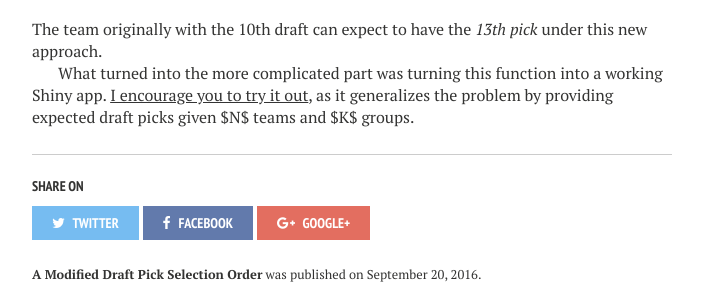
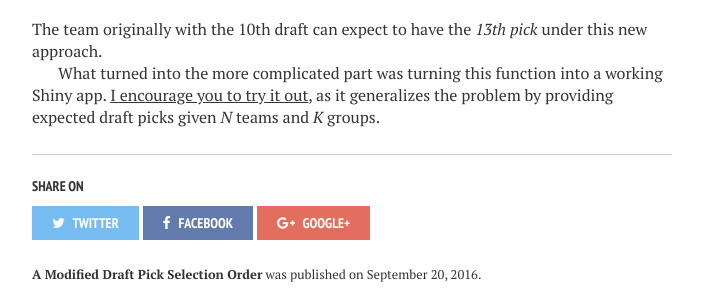
Before and after one commit to bensoltoff/old-bensoltoff.github.io, a Jekyll site: the page built from _posts/2016-09-20-expected-draft-pick.md, in a window 1280 px wide and 900 px high, scrolled down 2315 px. Shown: the part 301-601 px from the top of the window, without its empty margins (288-991 px from the left). Built offline with Jekyll 4.4.1, drawn with Linux system fonts in a browser that asks for light colours; nearby versions of some CDN libraries; library files that are not in the unit come from our copies; comment, search, counter and statistics services are not loaded.

Commit message:
Fix math formatting

```diff
--- a/_R/2016-09-20-expected-draft-pick.Rmd
+++ b/_R/2016-09-20-expected-draft-pick.Rmd
@@ -62,4 +62,4 @@ draft_pick_sim(n_sims = 10000) %>%
 
 The team originally with the 10th draft can expect to have the *13th pick* under this new approach.
 
-What turned into the more complicated part was turning this function into a working Shiny app. [I encourage you to try it out](https://bensoltoff.shinyapps.io/draft_pick/), as it generalizes the problem by providing expected draft picks given $N$ teams and $K$ groups.
+What turned into the more complicated part was turning this function into a working Shiny app. [I encourage you to try it out](https://bensoltoff.shinyapps.io/draft_pick/), as it generalizes the problem by providing expected draft picks given *N* teams and *K* groups.
--- a/_posts/2016-09-20-expected-draft-pick.md
+++ b/_posts/2016-09-20-expected-draft-pick.md
@@ -124,4 +124,4 @@ draft_pick_sim(n_sims = 10000) %>%
 
 The team originally with the 10th draft can expect to have the *13th pick* under this new approach.
 
-What turned into the more complicated part was turning this function into a working Shiny app. [I encourage you to try it out](https://bensoltoff.shinyapps.io/draft_pick/), as it generalizes the problem by providing expected draft picks given $N$ teams and $K$ groups.
+What turned into the more complicated part was turning this function into a working Shiny app. [I encourage you to try it out](https://bensoltoff.shinyapps.io/draft_pick/), as it generalizes the problem by providing expected draft picks given *N* teams and *K* groups.
```
